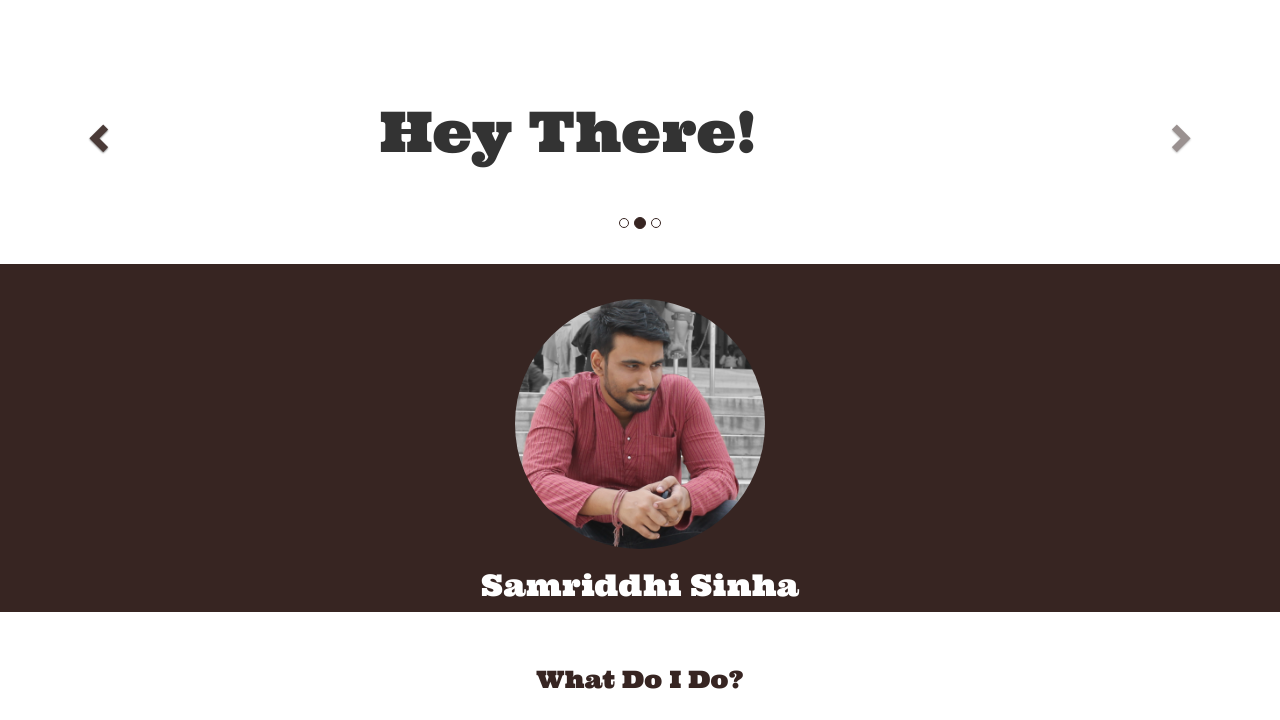
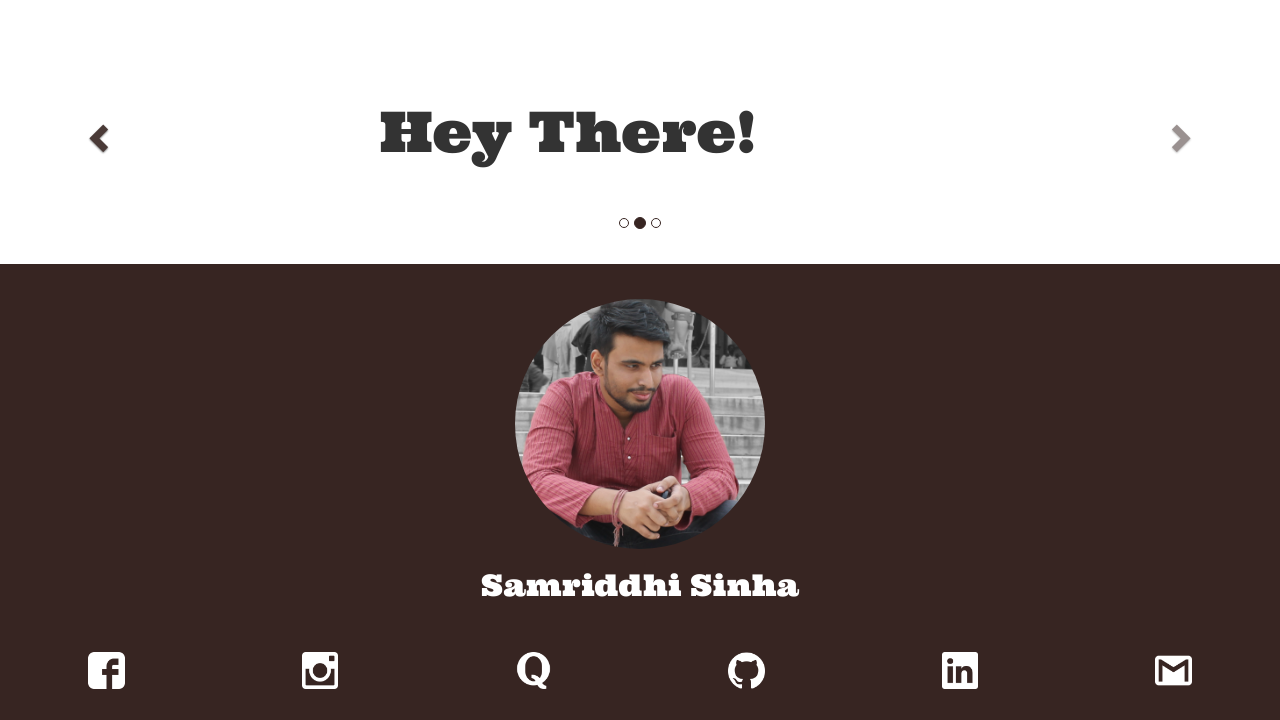
Before and after one commit to jervis446/iamadarsh.xyz, a plain HTML site: page index.html in a window 1280 px wide. Shown: the top 720 px of the page. Drawn offline with nearby package versions, Linux system fonts and the light colour scheme.

Commit message:
Added Social Media Connectivity

```diff
--- a/index.html
+++ b/index.html
@@ -98,9 +98,19 @@
   </a>
 </div>
 
-<div class="container-fluid text-center bg-1 ">
+<div class="container-fluid text-center bg-1">
   <img src="samriddhi.jpg" class="img-circle" alt="Bird" height= 20% width= 20%>
 <h2 style=" font-family:'Ultra';">Samriddhi Sinha</h2>
+<br><br>
+  <div class="row">
+	<div class="col-sm-2"><a href="https://facebook.com/samriddhi.sinha.7" target=blank><img src="facebook-logo.png" height=20% width=20%></a></div>
+	<div class="col-sm-2"><a href="https://instagram.com/samriddhidjokester" target=blank><img src="instagram-logo.png" height=20% width=20%></a></div>
+	<div class="col-sm-2"><a href="https://quora.com/samriddhi-sinha" target=blank><img src="quora-logo.png" height=20% width=20%></a></div>
+	<div class="col-sm-2"><a href="https://github.com/djokester" target=blank><img src="github-logo.png" height=20% width=20%></a></div>
+	<div class="col-sm-2"><a href="https://facebook.com/samriddhi.sinha.7" target=blank><img src="linkedin-logo.png" height=20% width=20%></a></div>
+	<div class="col-sm-2"><a href="https://facebook.com/samriddhi.sinha.7" target=blank><img src="gmail-logo.png" height=20% width=20%></a></div>
+  </div>
+<br><br>
 </div>
 
 <div class="container-fluid text-center" style=" font-family:'Anton'; color: #372522">
@@ -130,7 +140,7 @@
 <h3 style=" font-family:'Ultra';"> Projects </h3><br>
   <div class="row">
 	<div class="col-sm-4">
-		<a href="#myModal1" class="portfolio-link" data-toggle="modal">
+		<a href="#myModal1" data-toggle="modal">
 		<img src="TCL.png" height=75% width=75%>
 		</a>
 		<h4>The Crumpled Letters</h4>
@@ -146,7 +156,7 @@
     <div class="modal-content">
  	<div class="modal-body">
         	<div class="container-fluid text-center bg-1 ">
-  			<img src="TCL.png" alt="Bird" height= 20% width= 20%>
+  			<img src="TCL.png" alt="TCL" height= 20% width= 20%>
 			<h2 style=" font-family:'Ultra';">The Crumpled Letters</h2>
 			<h3> It started off as a <a href="https://facebook.com/thecrumpledletters" target = blank>Facebook</a> page.<br> Majority of the content on the page in it's initial has been due to the joint efforts of me and my friend <b>Prerona Sengupta</b>.<br> Recently I also managed to develop a <a href="thecrumpledletters.esy.es" target=blank>Website </a>for this venture.<br> We have also been joined by four more writers on this projects.<br> The content of the page majorly deals with poetries, letters and musings.<br> We are looking for writers to join us in our project. <br> If you are interested in The Crumpled Letters please do visit us on Facebook/Website and drop a message.
 			</h3>
```
Also changed, not shown: facebook-logo.png (added), github-logo.png (added), gmail-logo.png (added), instagram-logo.png (added), linkedin-logo.png (added), quora-logo.png (added).
